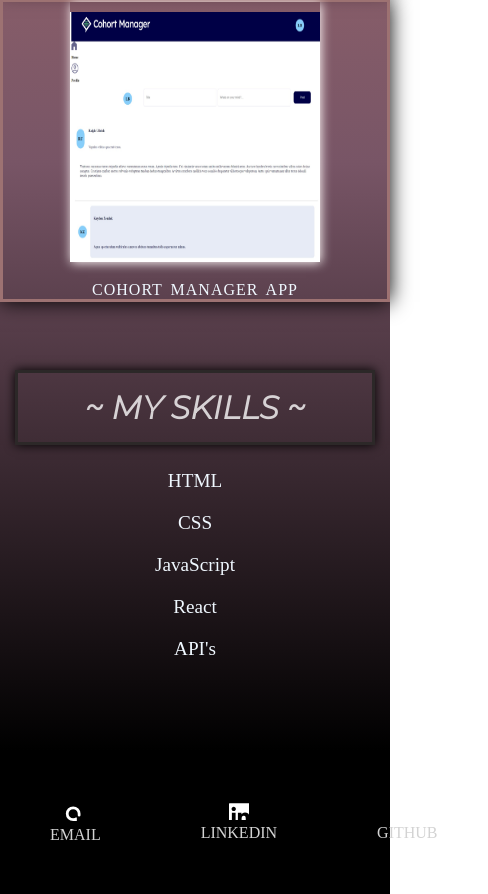
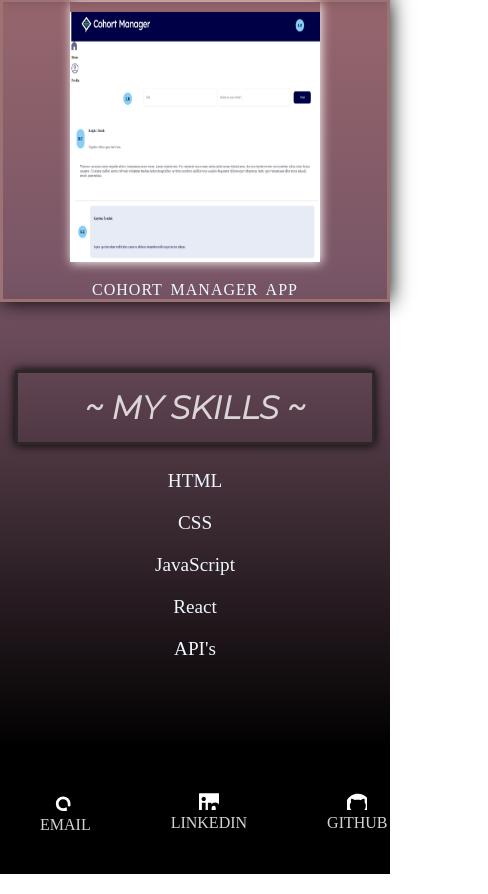
Before and after one commit to LAVINIABENZAR/My-Portfolio, a React (Vite) app: page / in a window 390 px wide. Shown: the part 1693-2587 px from the top of the page, 488 px wide, since content can reach past the window. Built offline with nearby package versions, Linux system fonts and the light colour scheme.

Commit message:
small text overflowing problem

```diff
--- a/src/App.css
+++ b/src/App.css
@@ -165,7 +165,7 @@ a:hover {
 
 .main {
    grid-area: main;
-   background: linear-gradient( rgb(118, 77, 77), rgb(175, 149, 169), rgb(171, 113, 113),  rgb(120, 85, 102), black);
+   background: linear-gradient(black, rgb(118, 77, 77), rgb(95, 66, 66), rgb(171, 113, 113),  rgb(120, 85, 102), black);
   color: aliceblue;
 }
 
@@ -296,4 +296,8 @@ a:hover {
   .hero-image {
     display: none;
   }
+
+  .email, .github, .linkedin {
+    padding: 40px;
+  }
 }
```
